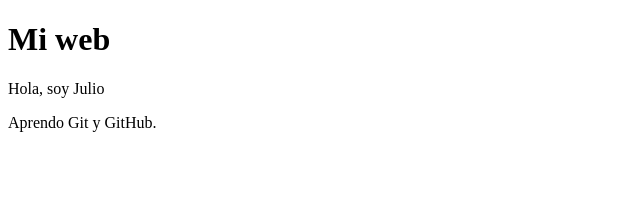
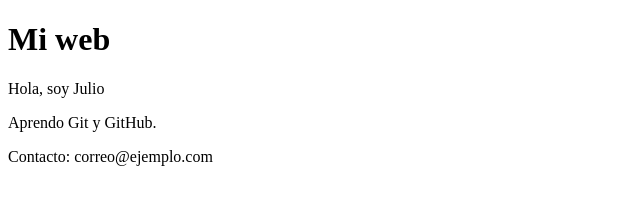
Before and after one commit to Evogitjgb/mi-web, a plain HTML site: page index.html in a window 1280 px wide. Shown: the whole page, without its empty margins (0-640 px from the left). Drawn offline with Linux system fonts and the light colour scheme.

Commit message:
Commit en rama

```diff
--- a/index.html
+++ b/index.html
@@ -9,5 +9,6 @@
     <h1>Mi web</h1>
     <p>Hola, soy Julio</p>
     <p>Aprendo Git y GitHub.</p>
+    <p>Contacto: correo@ejemplo.com</p>
 </body>
 </html>
```
